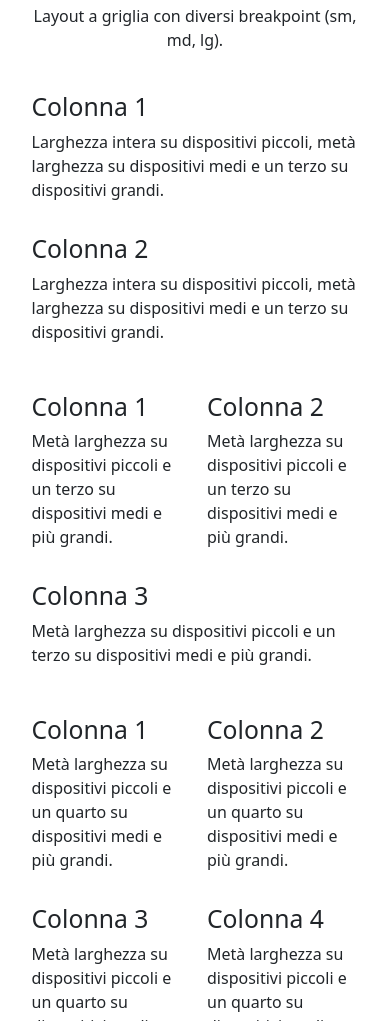
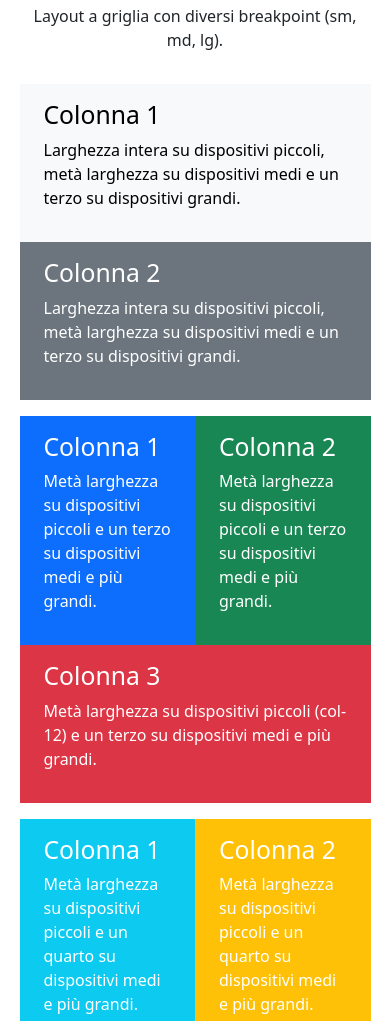
Before and after one commit to Marcucci-Francesco/htmlcss-bootstrap-layout, a plain HTML site: page index.html in a window 390 px wide. Shown: the part 79-1100 px from the top of the page. Drawn offline with nearby package versions, Linux system fonts and the light colour scheme.

Commit message:
feat: add bg-color and responsive

```diff
--- a/assets/CSS/style.css
+++ b/assets/CSS/style.css
@@ -1,5 +1,4 @@
 .fm-container{
   max-width: 90%;
-  min-height: 80px;
   margin: 0 auto;
 }
--- a/index.html
+++ b/index.html
@@ -28,12 +28,12 @@
     <!-- container 1  -->
     <div class="fm-container">
       <div class="container-fluid text-start">
-         <div class="row row-cols-1">
-           <div class="col py-2">
+         <div class="row row-cols-1 row-cols-md-2">
+           <div class="col text-bg-light py-3 col-lg-4 px-4">
              <h2>Colonna 1</h2>
              <p>Larghezza intera su dispositivi piccoli, met&agrave; larghezza su dispositivi medi e un terzo su dispositivi grandi.</p>
            </div>
-           <div class="col py-2">
+           <div class="col text-bg-secondary py-3 col-lg-8 px-4">
              <h2>Colonna 2</h2>
              <p>Larghezza intera su dispositivi piccoli, met&agrave; larghezza su dispositivi medi e un terzo su dispositivi grandi.</p>
            </div>
@@ -46,17 +46,17 @@
     <div class="fm-container">
       <div class="container-fluid text-start my-3">
          <div class="row">
-           <div class="col col-6 py-2">
+           <div class="col text-bg-primary col-6 col-md-4 py-3 px-4">
              <h2>Colonna 1</h2>
              <p>Met&agrave; larghezza su dispositivi piccoli e un terzo su dispositivi medi e pi&ugrave; grandi.</p>
            </div>
-           <div class="col col-6 py-2">
+           <div class="col text-bg-success col-6 col-md-4 py-3 px-4">
              <h2>Colonna 2</h2>
              <p>Met&agrave; larghezza su dispositivi piccoli e un terzo su dispositivi medi e pi&ugrave; grandi.</p>
            </div>
-           <div class="col col-12 py-2">
+           <div class="col text-bg-danger col-12 col-md-4 py-3 px-4">
              <h2>Colonna 3</h2>
-             <p>Met&agrave; larghezza su dispositivi piccoli e un terzo su dispositivi medi e pi&ugrave; grandi.</p>
+             <p>Met&agrave; larghezza su dispositivi piccoli (col-12) e un terzo su dispositivi medi e pi&ugrave; grandi.</p>
            </div>
           </div>
       </div>
@@ -66,20 +66,20 @@
     <!-- container 3  -->
     <div class="fm-container">
       <div class="container-fluid text-start my-3">
-         <div class="row row-cols-2">
-           <div class="col py-2">
+         <div class="row row-cols-2 row-cols-md-4">
+           <div class="col bg-info text-white py-3 px-4">
              <h2>Colonna 1</h2>
              <p>Met&agrave; larghezza su dispositivi piccoli e un quarto su dispositivi medi e pi&ugrave; grandi.</p>
            </div>
-           <div class="col py-2">
+           <div class="col bg-warning text-white py-3 px-4">
              <h2>Colonna 2</h2>
              <p>Met&agrave; larghezza su dispositivi piccoli e un quarto su dispositivi medi e pi&ugrave; grandi.</p>
            </div>
-           <div class="col py-2">
+           <div class="col text-bg-dark py-3 px-4">
              <h2>Colonna 3</h2>
              <p>Met&agrave; larghezza su dispositivi piccoli e un quarto su dispositivi medi e pi&ugrave; grandi.</p>
            </div>
-           <div class="col py-2">
+           <div class="col text-bg-light py-3 px-4">
             <h2>Colonna 4</h2>
             <p>Met&agrave; larghezza su dispositivi piccoli e un quarto su dispositivi medi e pi&ugrave; grandi.</p>
           </div>
```
